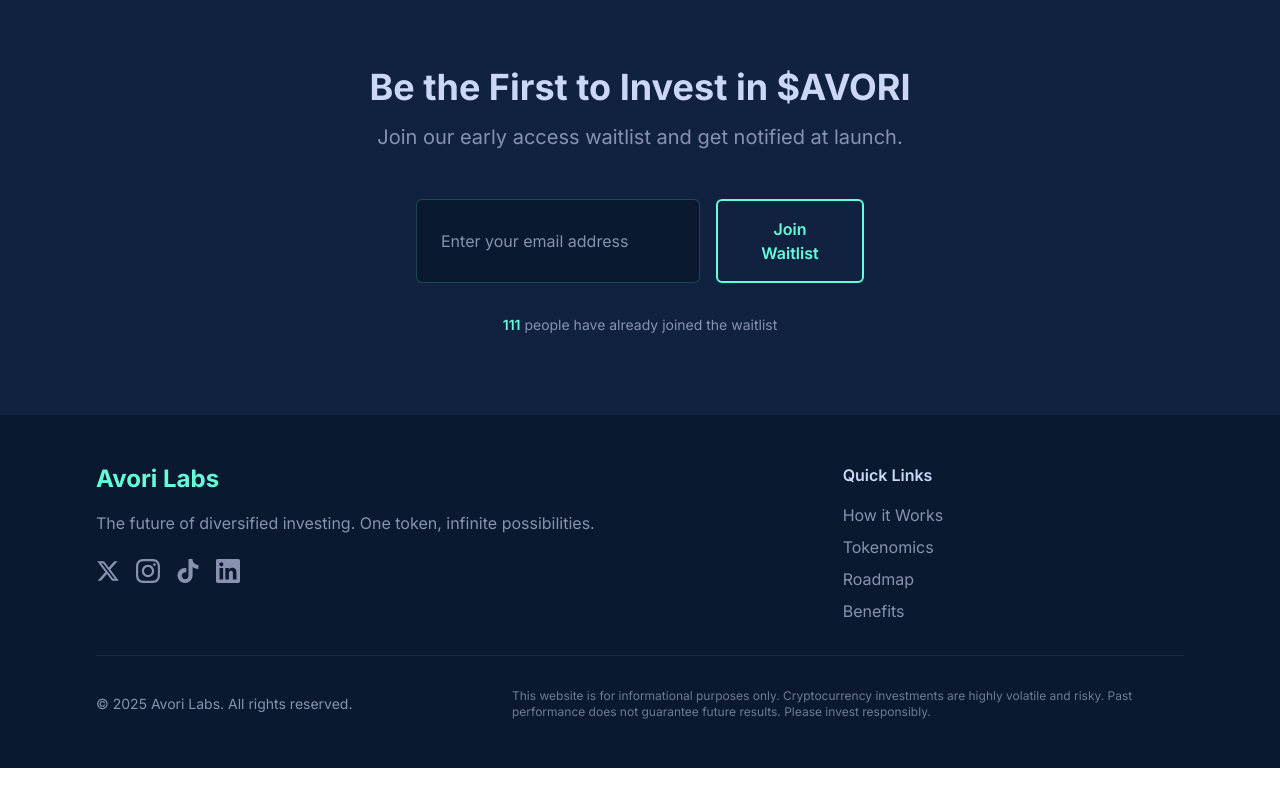
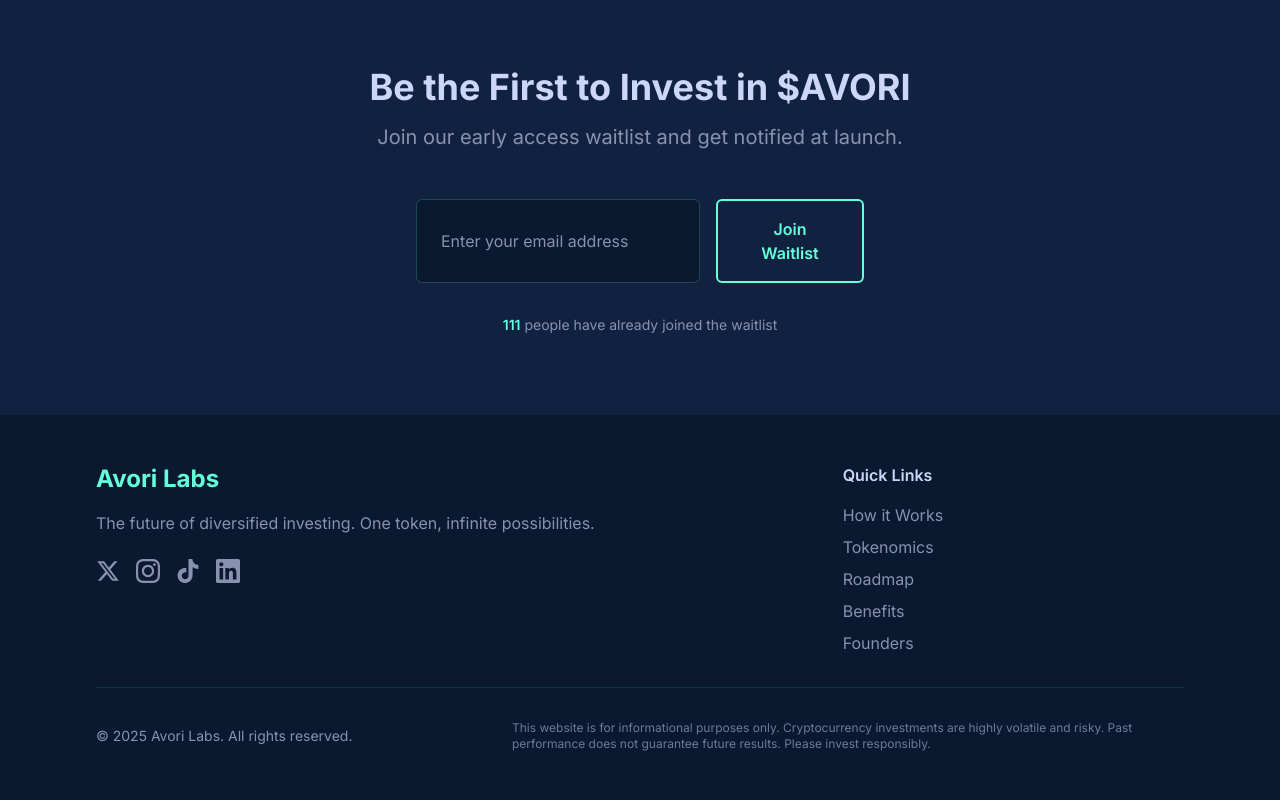
Before and after one commit to NeilG112/TIF, a React (Vite) app: page / in a window 1280 px wide. Shown: the part 3351-4151 px from the top of the page. Before the commit the page ends 4119 px from the top, so only its background shows below. Built offline with nearby package versions, Linux system fonts and the light colour scheme; no server answers; the database is empty.

Commit message:
Update Founders page, footer, and navigation. Refine social icons and design system alignment.

```diff
--- a/LandingPage.jsx
+++ b/LandingPage.jsx
@@ -384,7 +384,7 @@ const LandingPage = () => {
                     <path d="M12.525.02c1.31-.02 2.61-.01 3.91-.02.08 1.53.63 3.09 1.75 4.17 1.12 1.11 2.7 1.62 4.24 1.79v4.03c-1.44-.05-2.89-.35-4.2-.97-.57-.26-1.1-.59-1.62-.93-.01 2.92.01 5.84-.02 8.75-.08 1.4-.54 2.79-1.35 3.94-1.31 1.92-3.58 3.17-5.91 3.21-1.43.08-2.86-.31-4.08-1.03-2.02-1.19-3.44-3.37-3.65-5.71-.02-.5-.03-1-.01-1.49.18-1.9 1.12-3.72 2.58-4.96 1.66-1.44 3.98-2.13 6.15-1.72.02 1.48-.04 2.96-.04 4.44-.99-.32-2.15-.23-3.02.37-.63.41-1.11 1.04-1.36 1.75-.21.51-.15 1.07-.14 1.61.24 1.64 1.82 3.02 3.5 2.87 1.12-.01 2.19-.66 2.77-1.61.19-.33.4-.67.41-1.06.1-1.79.06-3.57.07-5.36.01-4.03-.01-8.05.02-12.07z"/>
                   </svg>
                 </a>
-                <a href="https://linkedin.com/company/avori" target="_blank" rel="noopener noreferrer" className="text-[#8892B0] hover:text-[#64FFDA] transition-colors" title="LinkedIn">
+                <a href="https://www.linkedin.com/company/avori-labs/" target="_blank" rel="noopener noreferrer" className="text-[#8892B0] hover:text-[#64FFDA] transition-colors" title="LinkedIn">
                   <svg className="w-6 h-6" fill="currentColor" viewBox="0 0 24 24">
                     <path d="M20.447 20.452h-3.554v-5.569c0-1.328-.027-3.037-1.852-3.037-1.853 0-2.136 1.445-2.136 2.939v5.667H9.351V9h3.414v1.561h.046c.477-.9 1.637-1.85 3.37-1.85 3.601 0 4.267 2.37 4.267 5.455v6.286zM5.337 7.433c-1.144 0-2.063-.926-2.063-2.065 0-1.138.92-2.063 2.063-2.063 1.14 0 2.064.925 2.064 2.063 0 1.139-.925 2.065-2.064 2.065zm1.782 13.019H3.555V9h3.564v11.452zM22.225 0H1.771C.792 0 0 .774 0 1.729v20.542C0 23.227.792 24 1.771 24h20.451C23.2 24 24 23.227 24 22.271V1.729C24 .774 23.2 0 22.222 0h.003z"/>
                   </svg>
@@ -426,6 +426,15 @@ const LandingPage = () => {
                     Benefits
                   </a>
                 </li>
+                <li>
+                  <a
+                    href="#founders"
+                    onClick={e => { e.preventDefault(); window.location.hash = '#founders'; }}
+                    className="text-[#8892B0] hover:text-[#64FFDA] transition-colors"
+                  >
+                    Founders
+                  </a>
+                </li>
               </ul>
             </div>
           </div>
--- a/src/App.jsx
+++ b/src/App.jsx
@@ -1,6 +1,7 @@
 import React, { useState, useEffect } from 'react'
 import LandingPage from '../LandingPage'
 import AdminPanel from '../AdminPanel'
+import FoundersPage from './FoundersPage'
 import './index.css'
 
 function App() {
@@ -11,6 +12,8 @@ function App() {
     const handleHashChange = () => {
       if (window.location.hash === '#admin') {
         setCurrentPage('admin');
+      } else if (window.location.hash === '#founders') {
+        setCurrentPage('founders');
       } else {
         setCurrentPage('landing');
       }
@@ -29,7 +32,7 @@ function App() {
 
   return (
     <div className="App">
-      {currentPage === 'admin' ? <AdminPanel /> : <LandingPage />}
+  {currentPage === 'admin' ? <AdminPanel /> : currentPage === 'founders' ? <FoundersPage /> : <LandingPage />}
     </div>
   )
 }
--- a/src/FoundersPage.jsx
+++ b/src/FoundersPage.jsx
@@ -0,0 +1,69 @@
+import React from "react";
+
+const founders = [
+  {
+    name: "Archisman Ganguly",
+    role: "Co-Founder & Developer",
+    img: "/placeholder.svg",
+    bio: "Archisman is the co-founder of Avori Labs, developing blockchain-powered investment products that merge traditional finance with decentralized innovation.",
+    linkedin: "https://linkedin.com/in/archisman-ganguly",
+    instagram: "https://www.instagram.com/neil112n/"
+  },
+  {
+    name: "Bruno Kreuzhage",
+    role: "Co-Founder",
+    img: "/placeholder.svg",
+    bio: "Bruno is a co-founder of Avori Labs, passionate about bridging the gap between technology and finance. He brings a global perspective and operational expertise.",
+    linkedin: "https://linkedin.com/in/bruno-kreuzhage",
+    instagram: ""
+  },
+  {
+    name: "Ritvij Kansal",
+    role: "Co-Founder",
+    img: "/placeholder.svg",
+    bio: "Dev, Visionary, Enthusiast (contextually speaking). Co-founder of Avori Labs and doing this for the love of the game.",
+    linkedin: "https://linkedin.com/in/ritvijk",
+    xcom: "https://x.com/ritvijchirps",
+    instagram: "https://www.instagram.com/ritvij2629/"
+  }
+];
+
+const iconClass = "w-5 h-5 text-[#8892B0] hover:text-[#64FFDA] transition-colors";
+
+export default function FoundersPage() {
+  return (
+    <div className="min-h-screen bg-[#0A192F] py-16 px-4 flex flex-col items-center">
+      <h1 className="text-4xl font-bold mb-4 text-center bg-gradient-to-r from-[#64FFDA] to-[#CCD6F6] bg-clip-text text-transparent">Avori Labs</h1>
+      <div className="text-2xl font-bold text-[#CCD6F6] mb-12 text-center">Meet the Founders</div>
+      <div className="w-full max-w-2xl flex flex-col gap-8">
+        {founders.map((f, i) => (
+          <div key={i} className="bg-[#112240] rounded-2xl shadow-lg p-8 flex flex-col items-center text-center border border-[#64FFDA]/10">
+            <img src={f.img} alt={f.name} className="w-24 h-24 rounded-full mb-4 object-cover border-4 border-[#64FFDA]/20 bg-[#0A192F]" />
+            <h2 className="text-2xl font-semibold text-[#64FFDA] mb-1">{f.name}</h2>
+            <div className="text-[#8892B0] mb-3 font-medium">{f.role}</div>
+            <p className="text-[#CCD6F6] mb-4">{f.bio}</p>
+            <div className="flex gap-4 justify-center">
+              {f.linkedin && (
+                <a href={f.linkedin} target="_blank" rel="noopener noreferrer" title="LinkedIn">
+                  <svg className={iconClass} fill="currentColor" viewBox="0 0 24 24"><path d="M20.447 20.452h-3.554v-5.569c0-1.328-.027-3.037-1.852-3.037-1.853 0-2.136 1.445-2.136 2.939v5.667H9.351V9h3.414v1.561h.046c.477-.9 1.637-1.85 3.37-1.85 3.601 0 4.267 2.37 4.267 5.455v6.286zM5.337 7.433c-1.144 0-2.063-.926-2.063-2.065 0-1.138.92-2.063 2.063-2.063 1.14 0 2.064.925 2.064 2.063 0 1.139-.925 2.065-2.064 2.065zm1.782 13.019H3.555V9h3.564v11.452z"/></svg>
+                </a>
+              )}
+              {f.instagram && (
+                <a href={f.instagram} target="_blank" rel="noopener noreferrer" title="Instagram">
+                  <svg className={iconClass} fill="currentColor" viewBox="0 0 24 24">
+                    <path d="M12 2.163c3.204 0 3.584.012 4.85.07 3.252.148 4.771 1.691 4.919 4.919.058 1.265.069 1.645.069 4.849 0 3.205-.012 3.584-.069 4.849-.149 3.225-1.664 4.771-4.919 4.919-1.266.058-1.644.07-4.85.07-3.204 0-3.584-.012-4.849-.07-3.26-.149-4.771-1.699-4.919-4.92-.058-1.265-.07-1.644-.07-4.849 0-3.204.013-3.583.07-4.849.149-3.227 1.664-4.771 4.919-4.919 1.266-.057 1.645-.069 4.849-.069zm0-2.163c-3.259 0-3.667.014-4.947.072-4.358.2-6.78 2.618-6.98 6.98-.059 1.281-.073 1.689-.073 4.948 0 3.259.014 3.668.072 4.948.2 4.358 2.618 6.78 6.98 6.98 1.281.058 1.689.072 4.948.072 3.259 0 3.668-.014 4.948-.072 4.354-.2 6.782-2.618 6.979-6.98.059-1.28.073-1.689.073-4.948 0-3.259-.014-3.667-.072-4.947-.196-4.354-2.617-6.78-6.979-6.98-1.281-.059-1.69-.073-4.949-.073zm0 5.838c-3.403 0-6.162 2.759-6.162 6.162s2.759 6.163 6.162 6.163 6.162-2.759 6.162-6.163c0-3.403-2.759-6.162-6.162-6.162zm0 10.162c-2.209 0-4-1.79-4-4 0-2.209 1.791-4 4-4s4 1.791 4 4c0 2.21-1.791 4-4 4zm6.406-11.845c-.796 0-1.441.645-1.441 1.44s.645 1.44 1.441 1.44c.795 0 1.439-.645 1.439-1.44s-.644-1.44-1.439-1.44z"/>
+                  </svg>
+                </a>
+              )}
+              {f.github && (
+                <a href={f.github} target="_blank" rel="noopener noreferrer" title="GitHub">
+                  <svg className={iconClass} fill="currentColor" viewBox="0 0 24 24"><path d="M12 2C6.477 2 2 6.484 2 12.021c0 4.428 2.865 8.184 6.839 9.504.5.092.682-.217.682-.482 0-.237-.009-.868-.014-1.703-2.782.605-3.369-1.342-3.369-1.342-.454-1.155-1.11-1.463-1.11-1.463-.908-.62.069-.608.069-.608 1.004.07 1.532 1.032 1.532 1.032.892 1.53 2.341 1.088 2.91.832.091-.647.35-1.088.636-1.339-2.22-.253-4.555-1.113-4.555-4.951 0-1.093.39-1.988 1.029-2.688-.103-.253-.446-1.272.098-2.65 0 0 .84-.27 2.75 1.025A9.564 9.564 0 0112 6.844c.85.004 1.705.115 2.504.337 1.909-1.295 2.748-1.025 2.748-1.025.546 1.378.202 2.397.1 2.65.64.7 1.028 1.595 1.028 2.688 0 3.847-2.338 4.695-4.566 4.944.359.309.678.919.678 1.852 0 1.336-.012 2.415-.012 2.744 0 .268.18.579.688.481C19.138 20.203 22 16.447 22 12.021 22 6.484 17.523 2 12 2z"/></svg>
+                </a>
+              )}
+            </div>
+          </div>
+        ))}
+      </div>
+    </div>
+  );
+}
```
